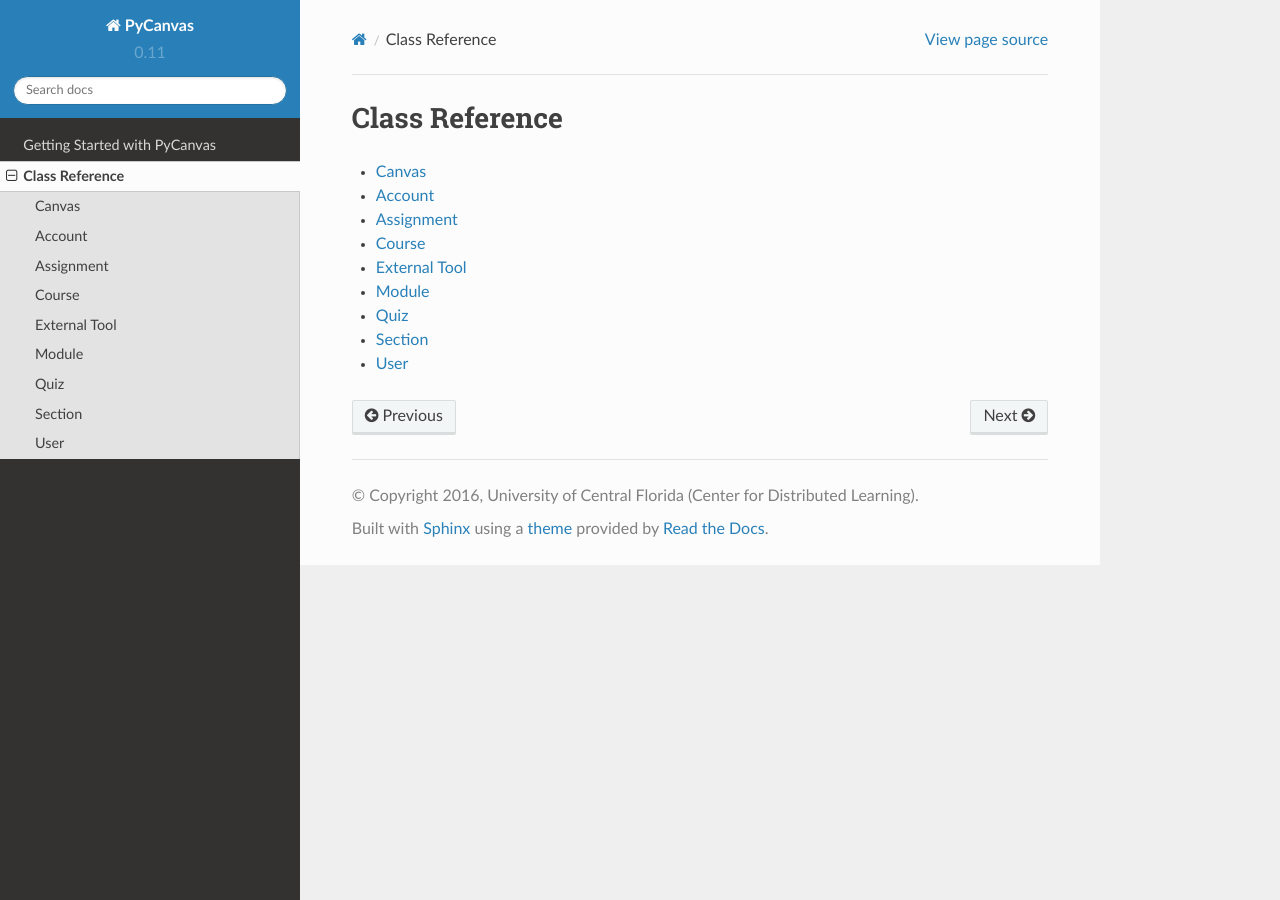
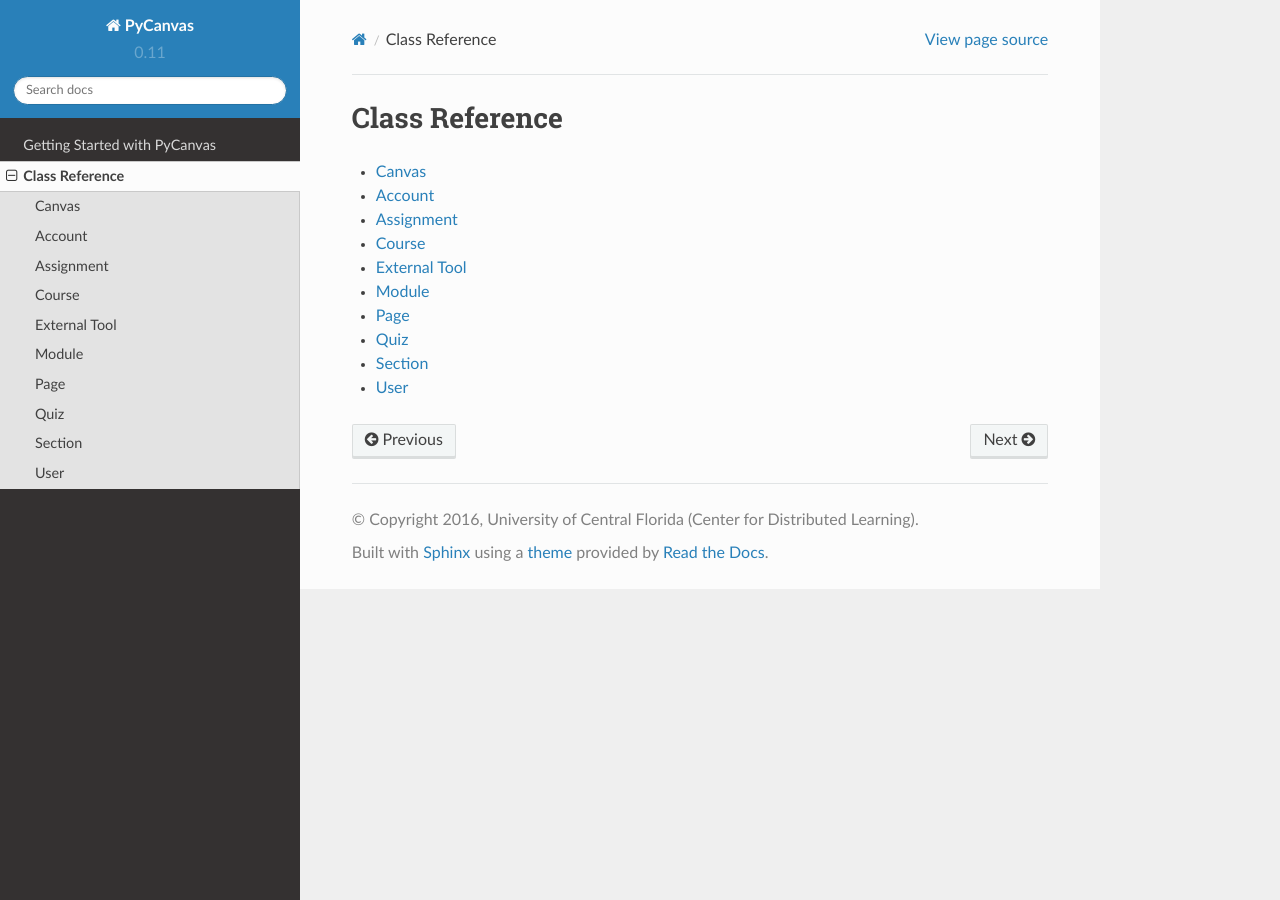
Before and after one commit to ucfopen/canvasapi, a Sphinx documentation site: the page built from docs/class-reference.rst, in a window 1280 px wide. Built offline with Sphinx 7.4.7 and the Read the Docs theme 2.0.0, drawn with Linux system fonts in a browser that asks for light colours.

Commit message:
added Pages to docs

```diff
--- a/docs/class-reference.rst
+++ b/docs/class-reference.rst
@@ -9,6 +9,7 @@
     course-ref
     external-tool-ref
     module-ref
+    page-ref
     quiz-ref
     section-ref
     user-ref
--- /dev/null
+++ b/docs/page-ref.rst
@@ -0,0 +1,6 @@
+=======
+Page
+=======
+
+.. autoclass:: pycanvas.page.Page
+    :members:
```
